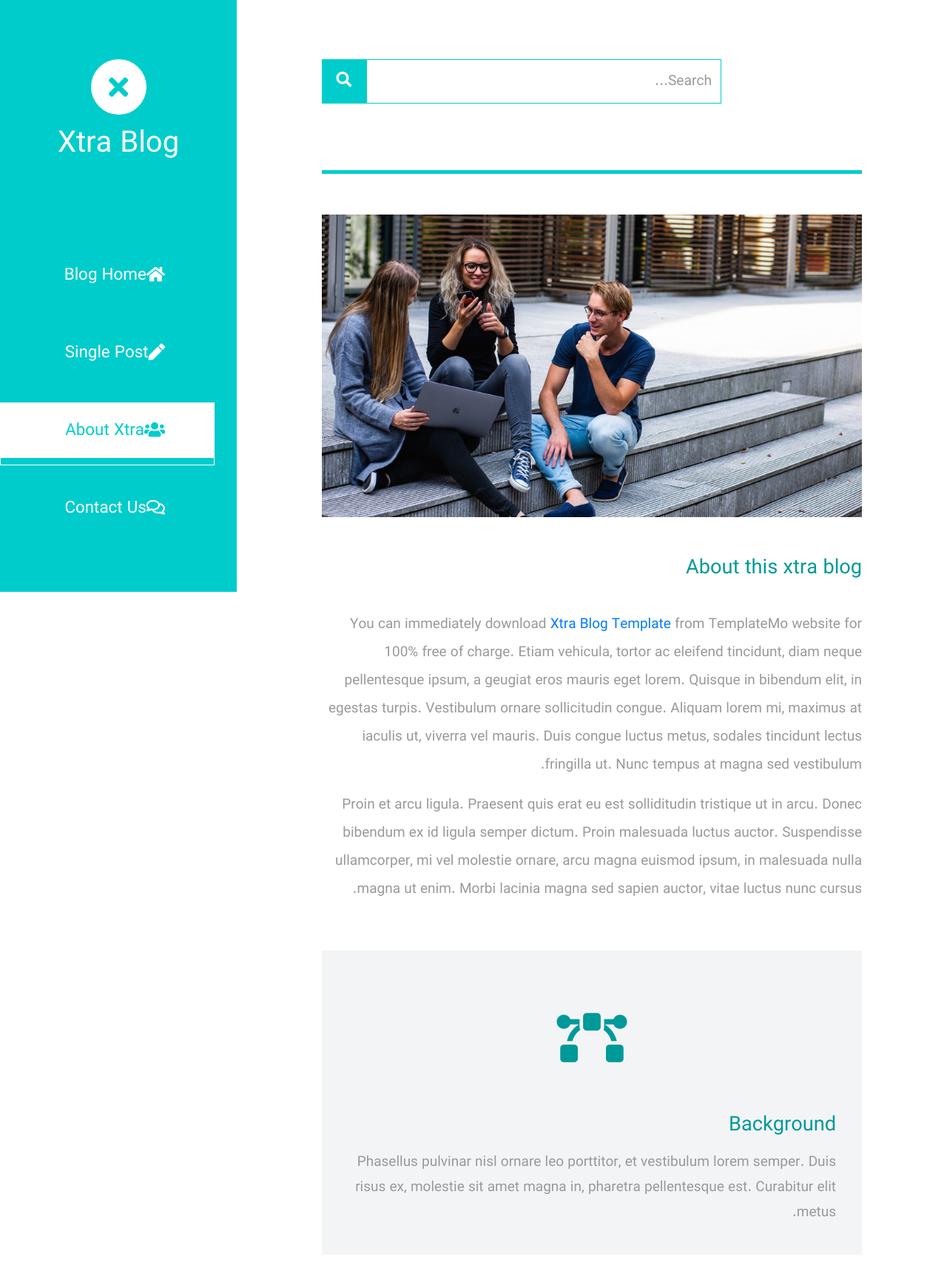
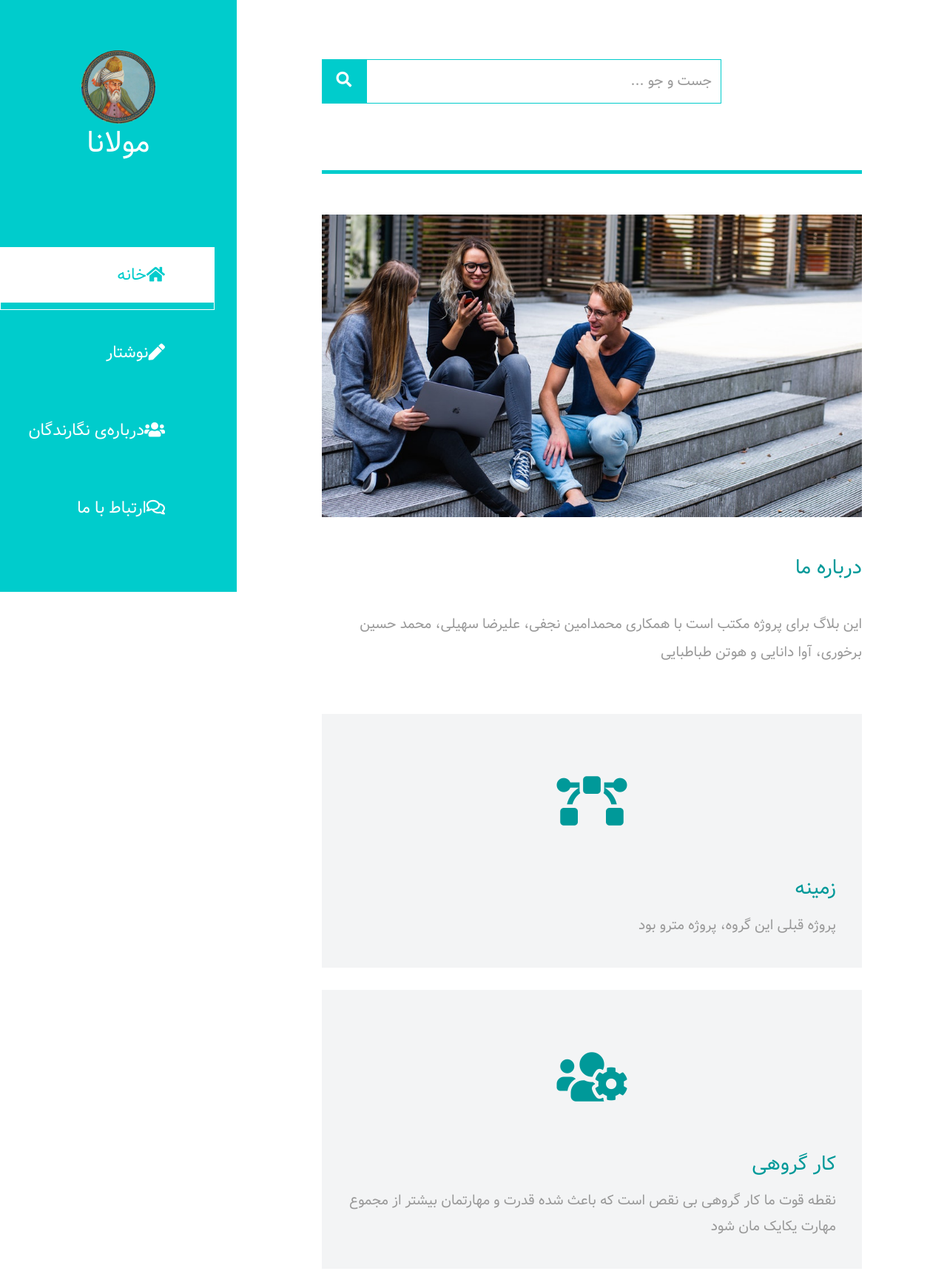
Before and after one commit to mohammadhbmehni/FastAPI_Project, a plain HTML site: page Front/about.html in a window 1280 px wide. Shown: the top 1718 px of the page at 74% size. Drawn offline with Linux system fonts and the light colour scheme.

Commit message:
Fixing about.html language

```diff
--- a/Front/about.html
+++ b/Front/about.html
@@ -5,7 +5,8 @@
     <meta name="viewport" content="width=device-width, initial-scale=1.0">
     <title>Xtra Blog</title>
     <link rel="stylesheet" href="fontawesome/css/all.min.css"> <!-- https://fontawesome.com/ -->
-	<link href="https://fonts.googleapis.com/css2?family=Source+Sans+Pro&display=swap" rel="stylesheet"> <!-- https://fonts.google.com/ -->
+    <link href="https://fonts.googleapis.com/css2?family=Source+Sans+Pro&display=swap" rel="stylesheet">
+    <!-- https://fonts.google.com/ -->
     <link href="css/bootstrap.min.css" rel="stylesheet">
     <link href="css/templatemo-xtra-blog.css" rel="stylesheet">
     <!--
@@ -23,26 +24,26 @@ https://templatemo.com/tm-553-xtra-blog
             <i class="fas fa-bars"></i>
         </button>
         <div class="tm-site-header">
-                <div class="mb-3 mx-auto tm-site-logo"><i class="fas fa-times fa-2x"></i></div>
-                <h1 class="text-center">Xtra Blog</h1>
+            <div class="mb-3 mx-auto tm-site-logo"><img class=" home-img" src="img/molana.jpg" width="100px"></div>
+            <h1 class="text-center">مولانا</h1>
         </div>
         <nav class="tm-nav" id="tm-nav">
             <ul>
-                    <li class="tm-nav-item"><a href="index.html" class="tm-nav-link">
+                <li class="tm-nav-item active"><a href="index.html" class="tm-nav-link">
                     <i class="fas fa-home"></i>
-                        Blog Home
+                    خانه
                 </a></li>
                 <li class="tm-nav-item"><a href="post.html" class="tm-nav-link">
                     <i class="fas fa-pen"></i>
-                        Single Post
+                    نوشتار
                 </a></li>
-                    <li class="tm-nav-item active"><a href="about.html" class="tm-nav-link">
+                <li class="tm-nav-item"><a href="about.html" class="tm-nav-link">
                     <i class="fas fa-users"></i>
-                        About Xtra
+                    درباره‌ی نگارندگان
                 </a></li>
                 <li class="tm-nav-item"><a href="contact.html" class="tm-nav-link">
                     <i class="far fa-comments"></i>
-                        Contact Us
+                    ارتباط با ما
                 </a></li>
             </ul>
         </nav>
@@ -60,9 +61,6 @@ https://templatemo.com/tm-553-xtra-blog
                 <i class="fab fa-linkedin tm-social-icon"></i>
             </a>
         </div>
-            <p class="tm-mb-80 pr-5 text-white">
-                Xtra Blog is a multi-purpose HTML template from TemplateMo website. Left side is a sticky menu bar. Right side content will scroll up and down.
-            </p>
     </div>
 </header>
 <div class="container-fluid">
@@ -71,7 +69,8 @@ https://templatemo.com/tm-553-xtra-blog
         <div class="row tm-row">
             <div class="col-12">
                 <form method="GET" class="form-inline tm-mb-80 tm-search-form">
-                        <input class="form-control tm-search-input" name="query" type="text" placeholder="Search..." aria-label="Search">
+                    <input class="form-control tm-search-input" name="query" type="text" placeholder="جست و جو ..."
+                           aria-label="Search">
                     <button class="tm-search-button" type="submit">
                         <i class="fas fa-search tm-search-icon" aria-hidden="true"></i>
                     </button>
@@ -87,19 +86,9 @@ https://templatemo.com/tm-553-xtra-blog
         <div class="row tm-row tm-mb-40">
             <div class="col-12">
                 <div class="mb-4">
-                        <h2 class="pt-2 tm-mb-40 tm-color-primary tm-post-title">About this xtra blog</h2>
+                    <h2 class="pt-2 tm-mb-40 tm-color-primary tm-post-title">درباره ما</h2>
                     <p>
-                            You can immediately download
-                                <a rel="nofollow" href="https://templatemo.com/tm-553-xtra-blog" target="_blank">Xtra Blog Template</a>
-                                from TemplateMo website for 100% free of charge. Etiam vehicula, tortor ac eleifend tincidunt, diam neque pellentesque ipsum,
-                                a geugiat eros mauris eget lorem. Quisque in
-                            bibendum elit, in egestas turpis. Vestibulum ornare sollicitudin congue. Aliquam lorem mi, maximus at iaculis ut, viverra vel
-                            mauris. Duis congue luctus metus, sodales tincidunt lectus fringilla ut. Nunc tempus at magna sed vestibulum.
-                        </p>
-                        <p>
-                            Proin et arcu ligula. Praesent quis erat eu est solliditudin tristique ut in arcu. Donec bibendum ex id ligula semper dictum.
-                            Proin malesuada luctus auctor. Suspendisse ullamcorper, mi vel molestie ornare, arcu magna euismod ipsum, in
-                            malesuada nulla magna ut enim. Morbi lacinia magna sed sapien auctor, vitae luctus nunc cursus.
+                        این بلاگ برای پروژه مکتب است با همکاری محمدامین نجفی، علیرضا سهیلی، محمد حسین برخوری، آوا دانایی و هوتن طباطبایی
                     </p>
                 </div>
             </div>
@@ -110,11 +99,9 @@ https://templatemo.com/tm-553-xtra-blog
                     <div class="text-center tm-mt-40 tm-mb-60">
                         <i class="fas fa-bezier-curve fa-4x tm-color-primary"></i>
                     </div>
-                        <h2 class="mb-3 tm-color-primary tm-post-title">Background</h2>
+                    <h2 class="mb-3 tm-color-primary tm-post-title">زمینه</h2>
                     <p class="mb-0 tm-line-height-short">
-                            Phasellus pulvinar nisl ornare leo porttitor, et vestibulum lorem semper.
-                            Duis risus ex, molestie sit amet magna in,
-                            pharetra pellentesque est. Curabitur elit metus.
+                        پروژه قبلی این گروه، پروژه مترو بود
                     </p>
                 </div>
             </div>
@@ -123,24 +110,13 @@ https://templatemo.com/tm-553-xtra-blog
                     <div class="text-center tm-mt-40 tm-mb-60">
                         <i class="fas fa-users-cog fa-4x tm-color-primary"></i>
                     </div>
-                        <h2 class="mb-3 tm-color-primary tm-post-title">Teamwork</h2>
+                    <h2 class="mb-3 tm-color-primary tm-post-title">کار گروهی</h2>
                     <p class="mb-0 tm-line-height-short">
-                            Suspendisse ullamcorper, mi vel molestie ornare, arcu magna euismod ipsum, in malesuada nulla magna ut enim.
-                            Morbi lacinia magna sed auctor, vitae nunc cursus.
+                        نقطه قوت ما کار گروهی بی نقص است که باعث شده قدرت و مهارتمان بیشتر از مجموع مهارت یکایک مان شود
                     </p>
                 </div>
             </div>
-                <div class="col-lg-4 tm-about-col">
-                    <div class="tm-bg-gray tm-about-pad">
-                        <div class="text-center tm-mt-40 tm-mb-60">
-                            <i class="fab fa-creative-commons-sampling fa-4x tm-color-primary"></i>
-                        </div>
-                        <h2 class="mb-3 tm-color-primary tm-post-title">Our Core Value</h2>
-                        <p class="mb-0 tm-line-height-short">
-                            Nunc mi ante, suscipit vel dapibus et, volutpat sit amet ante. In tempor nec sem vitae varius. Aliquam tincidunt orci sem, et imperdiet massa consectetur nec.
-                        </p>
-                    </div>
-                </div>
+
         </div>
         <div class="row tm-row tm-mb-60">
             <div class="col-12">
@@ -150,11 +126,10 @@ https://templatemo.com/tm-553-xtra-blog
                 <div class="media tm-person">
                     <img src="img/about-02.jpg" alt="Image" class="img-fluid mr-4">
                     <div class="media-body">
-                            <h2 class="tm-color-primary tm-post-title mb-2">John Henry</h2>
+                        <h2 class="tm-color-primary tm-post-title mb-2">محمدحسین برخوری</h2>
                         <h3 class="tm-h3 mb-3">CEO/Founder</h3>
                         <p class="mb-0 tm-line-height-short">
-                                Aliquam non vulputate lectus, vel ultricies diam. Suspendisse at ipsum
-                                hendrerit, vestibulum mi id, mattis tortor.
+
                         </p>
                     </div>
                 </div>
@@ -163,11 +138,10 @@ https://templatemo.com/tm-553-xtra-blog
                 <div class="media tm-person">
                     <img src="img/about-03.jpg" alt="Image" class="img-fluid mr-4">
                     <div class="media-body">
-                            <h2 class="tm-color-primary tm-post-title mb-2">Timy Cake</h2>
+                        <h2 class="tm-color-primary tm-post-title mb-2">Tمحمدامین نجفی</h2>
                         <h3 class="tm-h3 mb-3">Project Director</h3>
                         <p class="mb-0 tm-line-height-short">
-                                Quisque in bibendum elit, in egestas turpis. Vestibulum ornare sollicitudin congue.
-                                Aliquam lorem mi, maximus at iaculis ut.
+
                         </p>
                     </div>
                 </div>
@@ -176,11 +150,10 @@ https://templatemo.com/tm-553-xtra-blog
                 <div class="media tm-person">
                     <img src="img/about-04.jpg" alt="Image" class="img-fluid mr-4">
                     <div class="media-body">
-                            <h2 class="tm-color-primary tm-post-title mb-2">Jay Zoona</h2>
+                        <h2 class="tm-color-primary tm-post-title mb-2">هوتن طباطبایی</h2>
                         <h3 class="tm-h3 mb-3">Supervisor</h3>
                         <p class="mb-0 tm-line-height-short">
-                                Maecenas eu mi eu dui cursus consequat non eu metus. Morbi ac
-                                turpis eleifend, commodo purus eget, commodo mauris.
+
                         </p>
                     </div>
                 </div>
@@ -189,23 +162,23 @@ https://templatemo.com/tm-553-xtra-blog
                 <div class="media tm-person">
                     <img src="img/about-05.jpg" alt="Image" class="img-fluid mr-4">
                     <div class="media-body">
-                            <h2 class="tm-color-primary tm-post-title mb-2">Catherine Soft</h2>
+                        <h2 class="tm-color-primary tm-post-title mb-2">آوا دانایی</h2>
                         <h3 class="tm-h3 mb-3">Team Leader</h3>
                         <p class="mb-0 tm-line-height-short">
-                                Integer eu sapien hendrerit,
-                                imperdiet arcu sit amet, sollicitudin ipsum.
-                                Phasellus consequat suscipit ligula eget bibendum.
+
                         </p>
                     </div>
                 </div>
             </div>
         </div>
         <footer class="row tm-row">
+            <hr class="col-12">
             <div class="col-md-6 col-12 tm-color-gray">
-                    Design: <a rel="nofollow" target="_parent" href="https://templatemo.com" class="tm-external-link">TemplateMo</a>
+                طراحی: <a rel="nofollow" target="_parent" href="about.html" class="tm-external-link">گروه
+                چهار مکتب 89</a>
             </div>
             <div class="col-md-6 col-12 tm-color-gray tm-copyright">
-                    Copyright 2020 Xtra Blog Company Co. Ltd.
+                وبلاگ مولانا تمامی حقوق محفوظ است.
             </div>
         </footer>
     </main>
```
Lines whose indentation alone changed are shown as unchanged.
